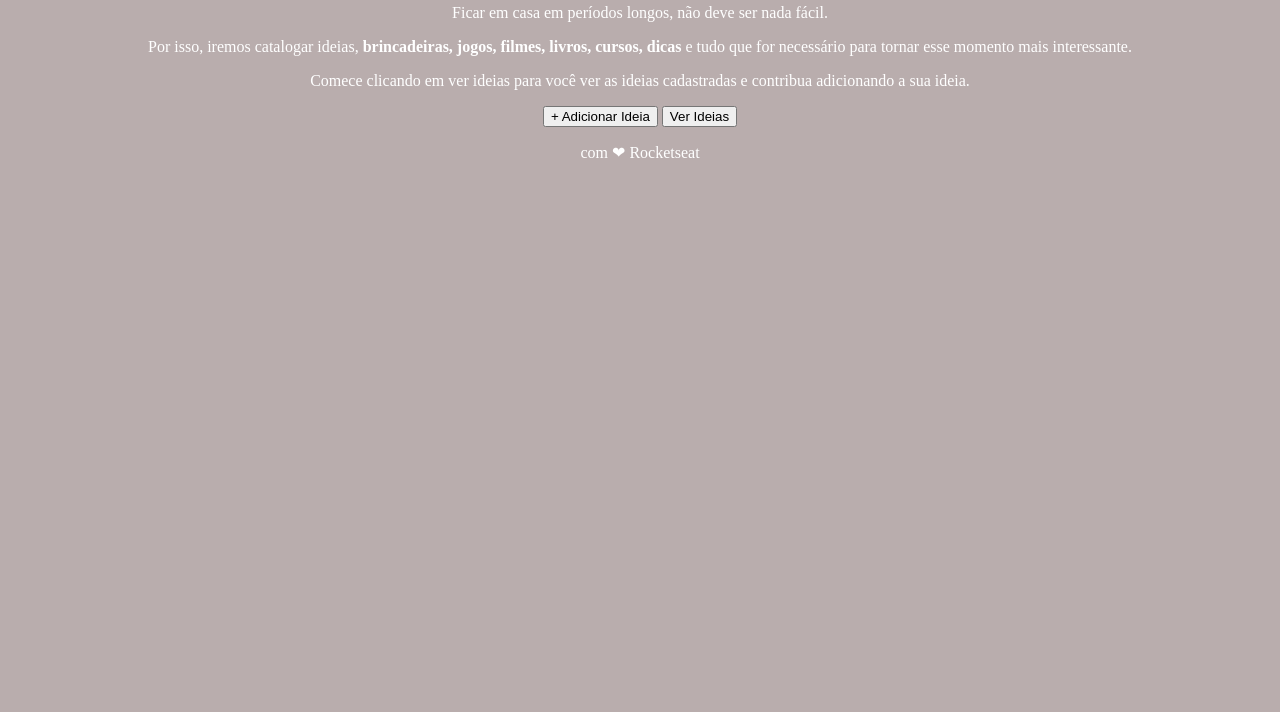
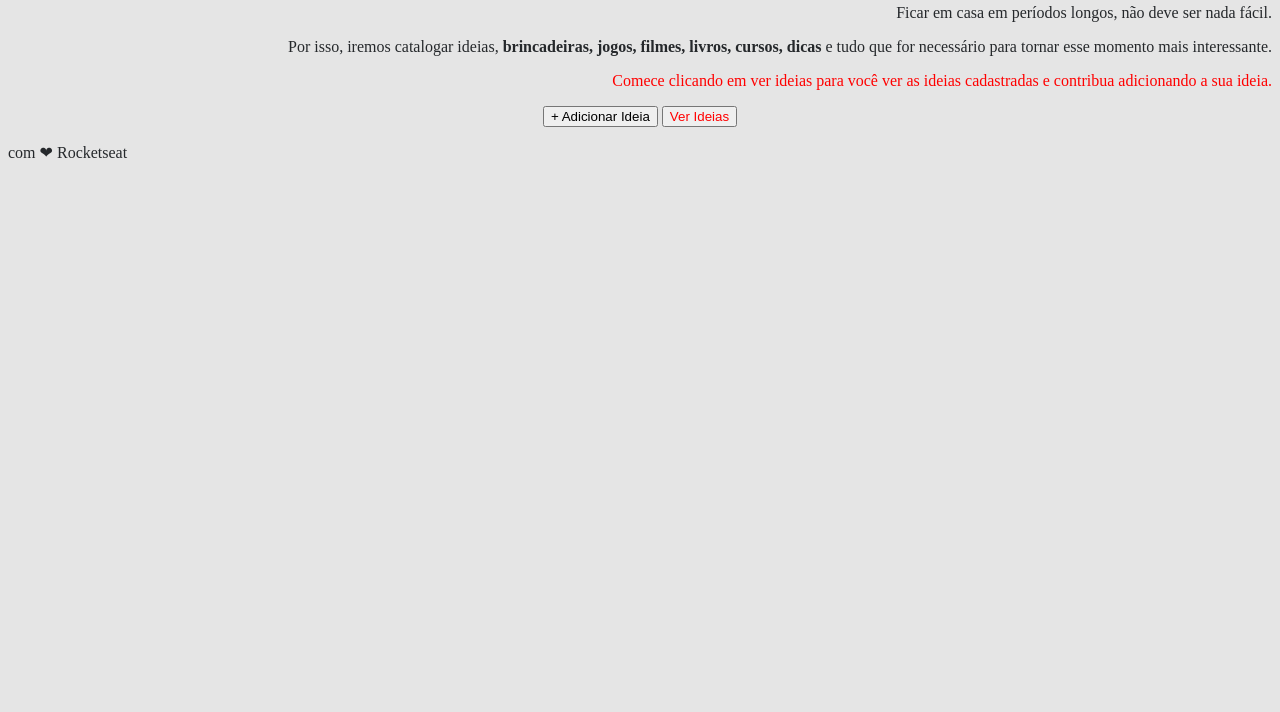
Before and after one commit to douglasabnovato/rocketseat-maykbrito-web, a plain HTML site: page index.html in a window 1280 px wide. Shown: the part 88-800 px from the top of the page. Drawn offline with Linux system fonts and the light colour scheme.

Commit message:
css interno

```diff
--- a/index.html
+++ b/index.html
@@ -5,10 +5,20 @@
         <title>Casa Criativa</title>
         <style>
             body{
-                background: rgb(185, 173, 173);
-                color: white;
+                background: #e5e5e5;
+                color: #25282B;
                 text-align: center;
             }
+            p{
+                text-align: right;
+            }
+            .fat{
+                color: red;
+            }
+            #footer{
+                text-align: left;
+            }
+
         </style>
     </head>
     <body>
@@ -20,12 +30,12 @@
             <p>
                 Por isso, iremos catalogar ideias, <strong> brincadeiras, jogos, filmes, livros, cursos, dicas</strong> e tudo que for necessário para tornar esse momento mais interessante.
             </p>
-            <p>
+            <p class="fat">
                 Comece clicando em ver ideias para você ver as ideias cadastradas e contribua adicionando a sua ideia.
             </p>
             <button>+ Adicionar Ideia</button>
-            <button>Ver Ideias</button>
-            <p>com ❤ Rocketseat</p>
+            <button class="fat">Ver Ideias</button>
+            <p id="footer">com ❤ Rocketseat</p>
         </header>
     </body>
 </html>
```
